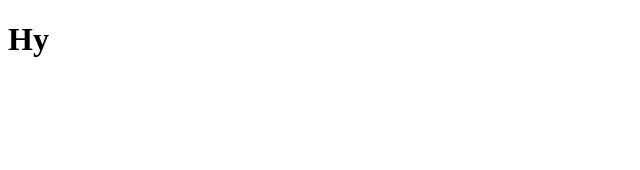
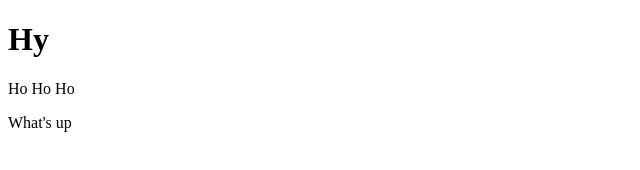
Before and after one commit to abhiskg/Git-Two, a plain HTML site: page index.html in a window 1280 px wide. Shown: the whole page, without its empty margins (0-640 px from the left). Drawn offline with Linux system fonts and the light colour scheme.

Commit message:
p and div added

```diff
--- a/index.html
+++ b/index.html
@@ -7,5 +7,7 @@
 </head>
 <body>
     <h1>Hy</h1>
+    <p>Ho Ho Ho</p>
+    <div>What's up</div>
 </body>
 </html>
```
